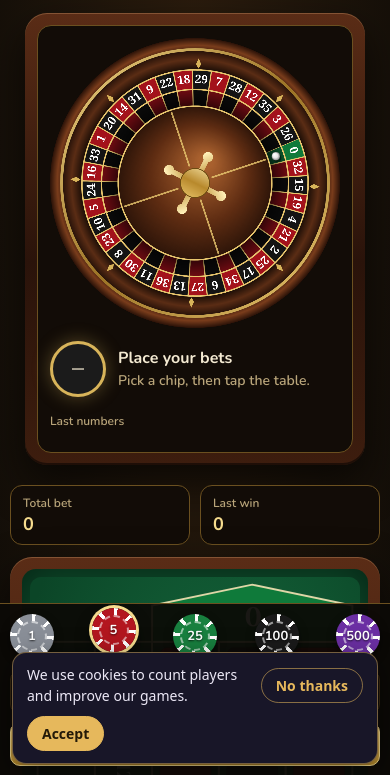
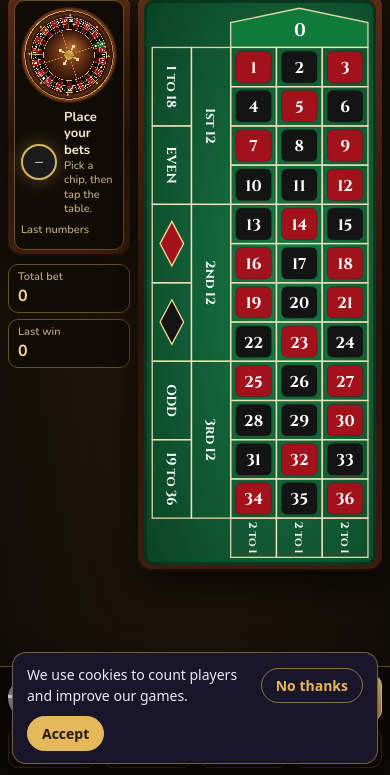
Before and after one commit to SEKEKAMA1/afsoongames, a plain HTML site: page roulette/index.html in a window 390 px wide. Shown: the part 68-843 px from the top of the page. Drawn offline with nearby package versions, Linux system fonts and the light colour scheme.

Commit message:
Roulette: phone layout fits one screen (vertical table + small wheel, wheel zooms in while spinning), landscape layout, bigger tap areas, no sticky highlight on touch
Co-Authored-By: Claude Opus 5.5 <noreply@anthropic.com>
Claude-Session: https://claude.ai/code/session_01Es8JNptAGPNBznAeZKupug

```diff
--- a/roulette/index.html
+++ b/roulette/index.html
@@ -77,9 +77,40 @@ main{max-width:1280px;margin:0 auto;padding:14px max(2vw,10px) 34px;display:grid
 .spin{background:linear-gradient(#f3d27a,#b88a2a);color:#2a1a05;border-color:#f6dc8e;font:700 16px Cinzel,serif;padding:0 28px}
 .msg{margin-top:10px;text-align:center;min-height:24px;color:var(--gold2);font-weight:600}
 .note{margin-top:8px;text-align:center;font-size:13px;color:var(--muted)}
-@media(max-width:600px){.chip{width:44px;height:44px;font-size:13px}.btn{padding:0 10px;flex:1}.spin{flex:1 1 100%}
- .bar{position:sticky;bottom:0;z-index:15;margin:10px -10px 0;padding:10px 10px max(10px,env(safe-area-inset-bottom,0px));background:rgba(12,10,7,.94);border-top:1px solid #6b5020}
- .chips,.btns{width:100%;justify-content:space-between}.wheelcol{max-width:340px}.msg{min-height:0}}
+
+
+/* ---- phone "app" layout: whole game on one screen (set by script) ---- */
+body.app .top{position:relative;padding:6px 10px}
+body.app .brand{font-size:1.05rem}body.app .ib{height:38px;min-width:38px}body.app .bank{padding:1px 12px}body.app .bank b{font-size:1rem}
+body.app main{display:grid;height:var(--mh);max-width:none;padding:4px 8px 0;gap:8px;grid-template-columns:minmax(0,1fr) auto;grid-template-rows:auto auto minmax(0,1fr) auto;grid-template-areas:"wheel table" "stats table" "msg table" "bar bar";align-items:start}
+body.app .wheelcol{grid-area:wheel;max-width:none;width:100%;margin:0}
+body.app .play{display:contents}
+body.app .stats{grid-area:stats;grid-template-columns:1fr;gap:6px;margin:0}
+body.app .stat{padding:4px 9px;border-radius:10px}body.app .stat small{font-size:11px}body.app .stat b{font-size:16px}
+body.app .tablewrap{grid-area:table;padding:5px;border-radius:14px}
+body.app .felt{padding:3px;border-radius:10px}
+body.app .rail{padding:6px;border-radius:14px}body.app .inner{padding:6px;border-radius:10px}
+body.app .res{min-height:0;margin-top:6px;gap:7px}body.app .disc{width:36px;height:36px;font-size:16px;border-width:2px}
+body.app .resTxt{font-size:11px;line-height:1.3}body.app .resTxt b{font-size:13px}
+body.app .lbl{margin-top:6px;font-size:11px}body.app .hist{gap:3px;margin-top:4px}body.app .hist span{width:21px;height:21px;font-size:10px}
+body.app .msg{grid-area:msg;margin:0;font-size:12.5px;line-height:1.35;text-align:left;min-height:0}
+body.app .note{display:none}
+body.app .bar{grid-area:bar;margin:0 -8px;padding:8px 8px max(8px,env(safe-area-inset-bottom,0px));background:rgba(12,10,7,.96);border-top:1px solid #6b5020;gap:7px}
+body.app .chip.sel{transform:translateY(-3px)}
+body.vert .bar{display:grid;grid-template-columns:repeat(4,minmax(0,1fr))}
+body.vert .chips{grid-column:1/4;grid-row:1;gap:4px;flex-wrap:nowrap;justify-content:space-between}
+body.vert .chip{width:42px;height:42px;font-size:12px}body.vert .chip::before{inset:6px}
+body.vert .btns{display:contents}
+body.vert .btn{padding:0 4px;min-height:40px;font-size:13px}
+body.vert .spin{grid-column:4;grid-row:1;min-height:46px;padding:0;font-size:15px}
+body.land main{grid-template-areas:"wheel table" "msg table" "stats table" "bar bar"}
+body.land .stats,body.land .lbl,body.land .hist,body.land .resTxt{display:none}body.land .res{justify-content:center}
+body.land .wheelcol{width:var(--ww)}
+body.land .bar{flex-wrap:nowrap}body.land .chips{flex-wrap:nowrap;gap:6px}body.land .chip{width:38px;height:38px;font-size:11px}body.land .chip::before{inset:5px}
+body.land .btns{flex-wrap:nowrap;gap:6px}body.land .btn{min-height:38px;padding:0 10px;font-size:13px}body.land .spin{padding:0 22px}
+.scrim{position:fixed;inset:0;z-index:39;background:rgba(0,0,0,.62);opacity:0;pointer-events:none;transition:opacity .3s}.scrim.on{opacity:1}
+body.app .wheel.zoom{position:fixed;left:50%;top:50%;width:min(92vw,80dvh);z-index:40;transform:translate(-50%,-50%);animation:zin .35s ease-out}
+@keyframes zin{from{opacity:0;transform:translate(-50%,-50%) scale(.55)}}
 .tablewrap{position:relative}
 .flash{position:fixed;inset:0;z-index:50;display:grid;place-items:center;pointer-events:none}
 .flash.win{animation:feltflash 1.4s ease-out}
@@ -101,7 +132,7 @@ main{max-width:1280px;margin:0 auto;padding:14px max(2vw,10px) 34px;display:grid
 </style>
 </head>
 <body>
-<header class="top">
+<header class="top" id="topbar">
   <div class="brand">Roulette<small>AFSOON GAMES</small></div>
   <div class="bank" id="balStat"><b id="bal">1,000</b><span>Chips</span></div>
   <button class="ib" id="snd" aria-label="Sound on" title="Sound"><svg viewBox="0 0 24 24" fill="none" stroke="currentColor" stroke-width="2" stroke-linejoin="round"><path d="M4 10v4h4l5 4V6L8 10z"/><path id="wave" d="M16 9a4 4 0 0 1 0 6M18.5 6.5a8 8 0 0 1 0 11"/></svg></button>
@@ -116,12 +147,12 @@ main{max-width:1280px;margin:0 auto;padding:14px max(2vw,10px) 34px;display:grid
       <div class="hist" id="hist"></div>
     </div></div>
   </section>
-  <section>
+  <section class="play">
     <div class="stats">
       <div class="stat"><small>Total bet</small><b id="tot">0</b></div>
       <div class="stat"><small>Last win</small><b id="win">0</b></div>
     </div>
-    <div class="rail tablewrap"><div class="felt"><svg id="table" viewBox="-8 -8 856 346" role="img" aria-label="Roulette betting table"></svg></div></div><div class="flash" id="flash" aria-live="polite"></div>
+    <div class="rail tablewrap"><div class="felt"><svg id="table" viewBox="-8 -8 856 346" role="img" aria-label="Roulette betting table"></svg></div></div><div class="flash" id="flash" aria-live="polite"></div><div class="scrim" id="scrim"></div>
     <div class="bar">
       <div class="chips" id="chips"></div>
       <div class="btns">
@@ -319,7 +350,7 @@ const upright=(e,x,y)=>{UP.push([e,x,y]);if(vertical)e.setAttribute('transform',
 const LINE='rgba(246,228,180,.9)',CW=60,CH=70;
 const numAt=(c,r)=>3*c+3-r;
 el('rect',{x:-8,y:-8,width:856,height:346,rx:12,fill:'url(#felt)'},gBase);
-const HL={},HS=[];
+const HL={},HS=[],HOVER=matchMedia('(hover:hover) and (pointer:fine)').matches;
 function hlRect(key,attrs){HL[key]=el(attrs.d?'path':'rect',Object.assign({class:'hlr',fill:'rgba(255,226,140,.38)'},attrs),gHL);}
 const CELL={};
 // zero
@@ -350,7 +381,7 @@ outside.forEach(o=>{
  HS.push({key:o.key,nums:o.nums,x:o.x,y:o.y,w:o.w,h:o.h,cx:o.x+o.w/2,cy:o.y+o.h/2,name:o.name});
 });
 // inside bets
-const t=16;
+const t=22;
 HS.push({key:'s0',nums:[0],x:0,y:0,w:60,h:210,cx:34,cy:150,name:'straight 0',zero:1});
 for(let c=0;c<12;c++)for(let r=0;r<3;r++){const n=numAt(c,r),x=60+c*CW,y=r*CH;HS.push({key:'s'+n,nums:[n],x,y,w:CW,h:CH,cx:x+CW/2,cy:y+CH/2,name:'straight '+n});}
 const pt=(key,nums,cx,cy,w,h,name)=>HS.push({key,nums:nums.sort((a,b)=>a-b),x:cx-w/2,y:cy-h/2,w,h,cx,cy,name});
@@ -367,22 +398,36 @@ function setHL(nums,key,on){const ks=key&&HL[key]&&!key.startsWith('s')?[key]:[]
 HS.forEach((h,i)=>{
  const r=el('rect',{x:h.x,y:h.y,width:h.w,height:h.h,fill:'rgba(0,0,0,0)','pointer-events':'all',class:'hs'},gHS);
  if(h.zero)r.setAttribute('x',4);
- r.addEventListener('mouseenter',()=>setHL(h.nums,h.key,true));
- r.addEventListener('mouseleave',()=>setHL(h.nums,h.key,false));
+ r.addEventListener('pointerenter',e=>{if(HOVER&&e.pointerType==='mouse')setHL(h.nums,h.key,true);});
+ r.addEventListener('pointerleave',e=>{if(HOVER&&e.pointerType==='mouse')setHL(h.nums,h.key,false);});
+ r.addEventListener('pointerup',e=>{if(!HOVER||e.pointerType!=='mouse'){setHL(h.nums,h.key,true);setTimeout(()=>setHL(h.nums,h.key,false),350);}});
  r.addEventListener('click',()=>place(h));
  r.addEventListener('contextmenu',e=>{e.preventDefault();removeBet(h.key);});
 });
 
 let READY=false;
 function layout(){
- const v=window.innerWidth<600;if(v===vertical&&ROOT.hasAttribute('data-l'))return;vertical=v;ROOT.setAttribute('data-l',1);
- T.setAttribute('viewBox',v?'-8 -8 346 856':'-8 -8 856 346');
- ROOT.setAttribute('transform',v?'translate(330,0) rotate(90)':'');
- const bg=gBase.firstChild;bg.setAttribute('width',856);bg.setAttribute('height',346);
- UP.forEach(([e,x,y])=>v?e.setAttribute('transform',`rotate(-90 ${x} ${y})`):e.removeAttribute('transform'));
+ const iw=innerWidth,ih=innerHeight,land=ih<500&&iw>ih,app=iw<600||land,v=app&&!land;
+ const B=document.body.classList;B.toggle('app',app);B.toggle('vert',v);B.toggle('land',app&&land);
+ if(v!==vertical||!ROOT.hasAttribute('data-l')){
+  vertical=v;ROOT.setAttribute('data-l',1);
+  T.setAttribute('viewBox',v?'-8 -8 346 856':'-8 -8 856 346');
+  ROOT.setAttribute('transform',v?'translate(330,0) rotate(90)':'');
+  UP.forEach(([e,x,y])=>v?e.setAttribute('transform',`rotate(-90 ${x} ${y})`):e.removeAttribute('transform'));
+ }
+ const M=document.querySelector('main'),wc=document.querySelector('.wheelcol');
+ if(app){
+  const mh=ih-$('topbar').offsetHeight;M.style.setProperty('--mh',mh+'px');
+  const bar=document.querySelector('.bar').offsetHeight,avail=mh-bar-4-8-16-2;
+  let th,tw;
+  if(v){th=avail;tw=th*346/856;const mx=iw*.58;if(tw>mx){tw=mx;th=tw*856/346;}}
+  else{th=avail;tw=th*856/346;const mx=iw-16-8-16-140;if(tw>mx){tw=mx;th=tw*346/856;}
+   const col=iw-16-8-tw-16;M.style.setProperty('--ww',Math.max(96,Math.min(col,avail-58))+'px');}
+  T.style.width=tw+'px';T.style.height=th+'px';
+ }else{M.style.removeProperty('--mh');T.style.width='';T.style.height='';}
  if(READY)render();
 }
-addEventListener('resize',layout);layout();
+addEventListener('resize',layout);addEventListener('orientationchange',()=>setTimeout(layout,250));layout();
 
 /* ---------- game state ---------- */
 let balance=1000,bets={},stack=[],lastBets=null,chip=5,history=[];
@@ -427,7 +472,8 @@ function doSpin(){
  if(!total()){msg('Place your bets first.');return;}
  audioInit();if(AC&&AC.state==='suspended')AC.resume();
  spinning=true;msg('No more bets…');render();
- const wr=$('wheel').getBoundingClientRect();if(wr.top<0||wr.bottom>innerHeight)$('wheel').scrollIntoView({behavior:'smooth',block:'center'});
+ if(document.body.classList.contains('app')){document.querySelector('.wheel').classList.add('zoom');$('scrim').classList.add('on');}
+ else{const wr=$('wheel').getBoundingClientRect();if(wr.top<0||wr.bottom>innerHeight)$('wheel').scrollIntoView({behavior:'smooth',block:'center'});}
  const i=rand37(),n=ORDER[i];
  anim=makeSpin(i);anim.done=()=>settle(n);
 }
@@ -464,7 +510,7 @@ function settle(n){
  },1000);
  // 3. balance goes up (win) or down (loss)
  setTimeout(()=>{
-  $('flash').innerHTML='';
+  $('flash').innerHTML='';document.querySelector('.wheel').classList.remove('zoom');$('scrim').classList.remove('on');
   const st=$('balStat');st.classList.add(won?'up':'down');setTimeout(()=>st.classList.remove('up','down'),1600);
   if(won){floatDelta(won);countBalance(balance+won,1100);}else floatDelta(-staked);
   msg(won?(net>=0?`You won ${fmt(won)} · net +${fmt(net)}`:`You won ${fmt(won)} · net −${fmt(-net)}`):`No win this time: ${fmt(staked)} lost`);
@@ -476,7 +522,7 @@ function settle(n){
   save();render();
  },4000);
 }
-$('spin').onclick=doSpin;READY=true;
+$('spin').onclick=doSpin;READY=true;layout();
 addEventListener('keydown',e=>{if(e.code==='Space'&&!/INPUT|TEXTAREA/.test(e.target.tagName)){e.preventDefault();doSpin();}});
 render();
 }
```
